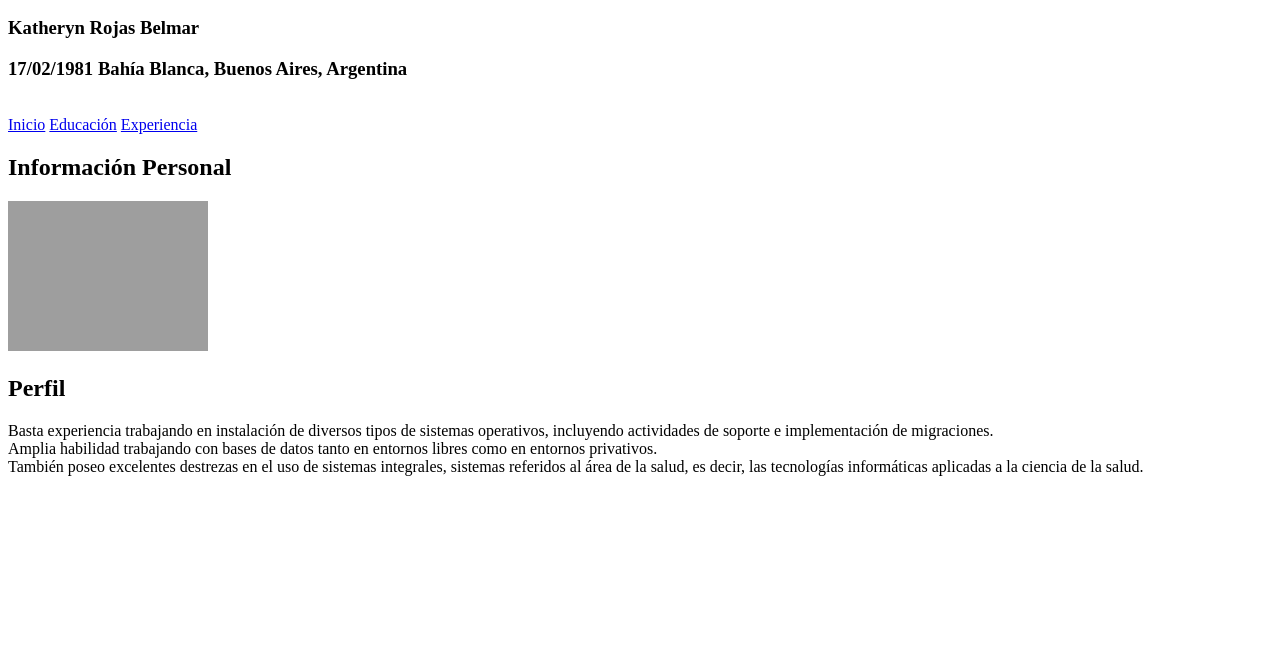
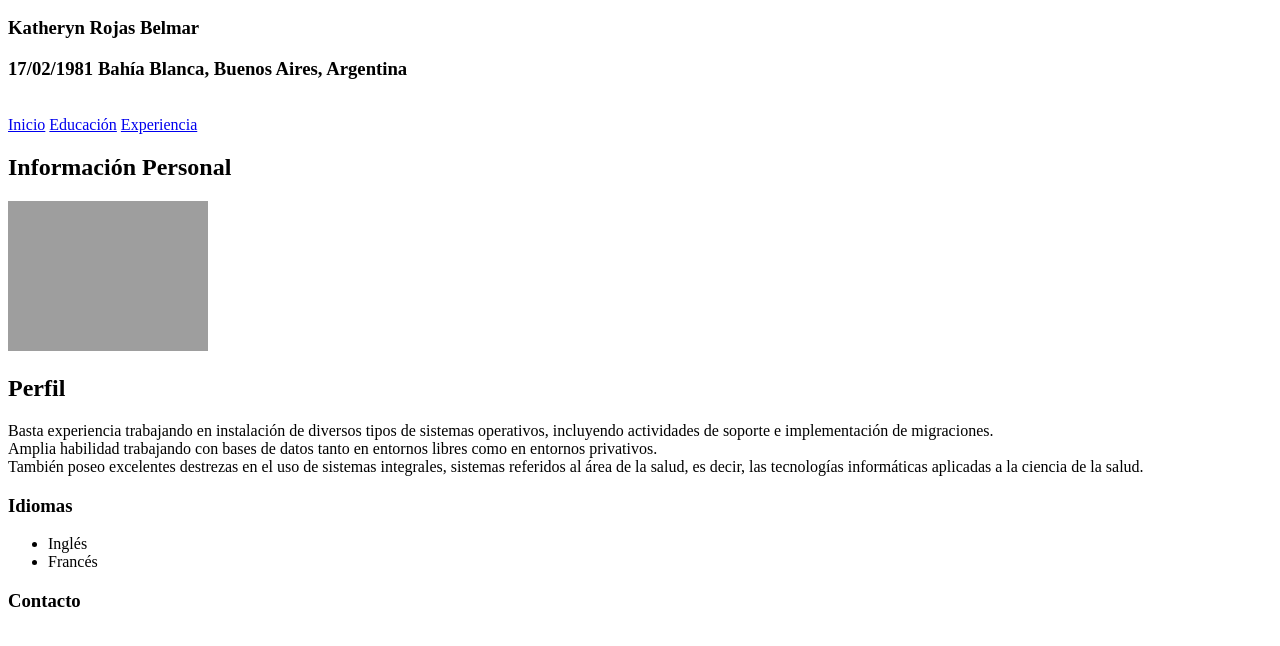
Before and after one commit to kathysuperdeveloper/Hojadevida, a plain HTML site: page index.html in a window 1280 px wide. Shown: the part 110-756 px from the top of the page. Drawn offline with Linux system fonts and the light colour scheme; grey boxes are pictures that could not be loaded.

```diff
--- a/index.html
+++ b/index.html
@@ -20,5 +20,13 @@
   <img src="img/kathy.jpg" alt="Imagen Katheryn" title="Imagen Katheryn" width="200px" height="150px"/>
   <h2>Perfil</h2>
   <p>Basta experiencia trabajando en instalación de diversos tipos de sistemas operativos, incluyendo actividades de soporte e implementación de migraciones.</br>Amplia habilidad trabajando con bases de datos tanto en entornos libres como en entornos privativos.</br>También poseo excelentes destrezas en el uso de sistemas integrales, sistemas referidos al área de la salud, es decir, las tecnologías informáticas aplicadas a la ciencia de la salud.</p>
+  <h3>Idiomas</h3>
+    <ul>
+      <li>Inglés</li>
+      <li>Francés</li>
+    </ul>
  </body>
+ <footer>
+   <h3>Contacto</h3>
+ </footer>
 </html>
```
